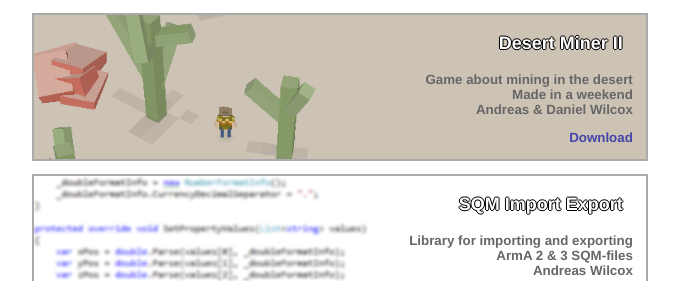
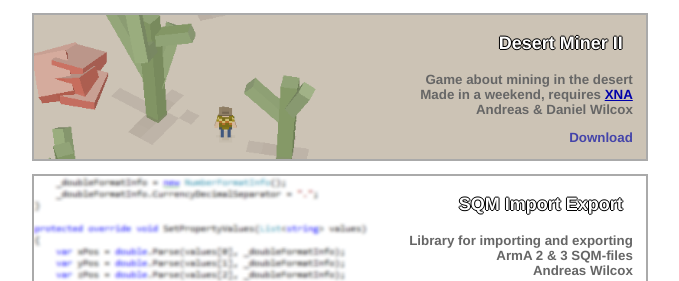
Before and after one commit to SvDvorak/svdvorak.github.io, a Jekyll site: the page built from projects.html, in a window 1280 px wide. Shown: the part 280-561 px from the top of the page, without its empty margins (300-979 px from the left). Built offline with Jekyll 4.4.1, drawn with Linux system fonts in a browser that asks for light colours; Markdown is read by kramdown in place of the engine named in the settings.

Commit message:
Added XNA info to Desert Miner II project

```diff
--- a/_data/projects.yml
+++ b/_data/projects.yml
@@ -5,7 +5,7 @@
   image: desert_miner.png
 
 - name: Desert Miner II
-  description: Game about mining in the desert<br />Made in a weekend
+  description: Game about mining in the desert<br />Made in a weekend, requires <a href="http://www.microsoft.com/en-us/download/details.aspx?id=20914">XNA</a>
   authors: Andreas & Daniel Wilcox
   download: https://dl.dropboxusercontent.com/u/107494599/Desert%20Miner%20II.zip
   image: desert_miner_2.png
```
